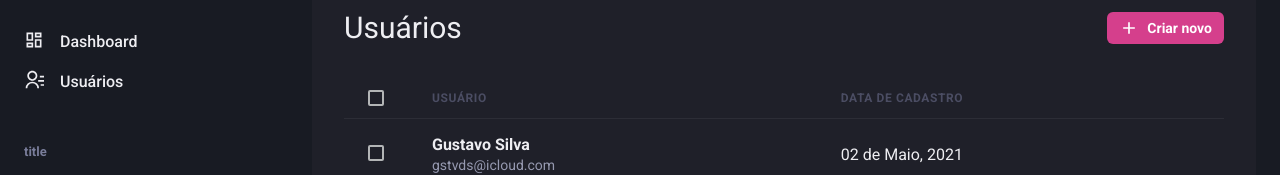
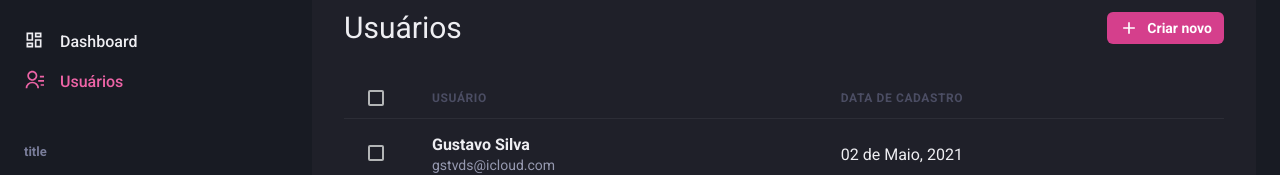
Before and after one commit to gstvds/dashgo, a Next.js app: page /users in a window 1280 px wide. Shown: the part 142-317 px from the top of the page. Built offline with nearby package versions, Linux system fonts and the light colour scheme.

Commit message:
feat: Adds ActiveLink to add color when link is active

```diff
--- /dev/null
+++ b/src/components/ActiveLink.tsx
@@ -0,0 +1,26 @@
+import { cloneElement, ReactElement, useMemo } from 'react';
+import { useRouter } from 'next/dist/client/router';
+import Link, { LinkProps } from 'next/link';
+
+interface ActiveLinkProps extends LinkProps {
+  children: ReactElement;
+  shouldMatchExactHref?: boolean;
+};
+
+export function ActiveLink({ children, shouldMatchExactHref = false, ...rest }: ActiveLinkProps) {
+  const { asPath } = useRouter();
+  const isActive = useMemo(() => {
+    if (shouldMatchExactHref && (asPath === rest.href || asPath === rest.as)) return true;
+    if (!shouldMatchExactHref && (asPath.startsWith(String(rest.href)) || asPath.startsWith(String(rest.as)))) return true;
+    return false;
+  }, [rest.href]);
+
+
+  return (
+    <Link {...rest}>
+      {cloneElement(children, {
+        color: isActive ? 'pink.400' : 'gray.50',
+      })}
+    </Link>
+  );
+}
--- a/src/components/Sidebar/NavLink.tsx
+++ b/src/components/Sidebar/NavLink.tsx
@@ -1,6 +1,7 @@
 import { ElementType } from 'react';
 import { Link as ChakraLink, Icon, Text, LinkProps as ChakraLinkProps } from '@chakra-ui/react';
-import Link from 'next/link';
+
+import { ActiveLink } from '../ActiveLink';
 
 interface NavLinkProps extends ChakraLinkProps {
   icon: ElementType;
@@ -10,11 +11,11 @@
 
 export function NavLink({ icon, href, children, ...rest }: NavLinkProps) {
   return (
-    <Link href={href} passHref>
+    <ActiveLink href={href} passHref>
       <ChakraLink display="flex" align="center" {...rest}>
         <Icon as={icon} fontSize="20" />
         <Text ml="4" fontWeight="medium">{children}</Text>
       </ChakraLink>
-    </Link>
+    </ActiveLink>
   );
 }
```
